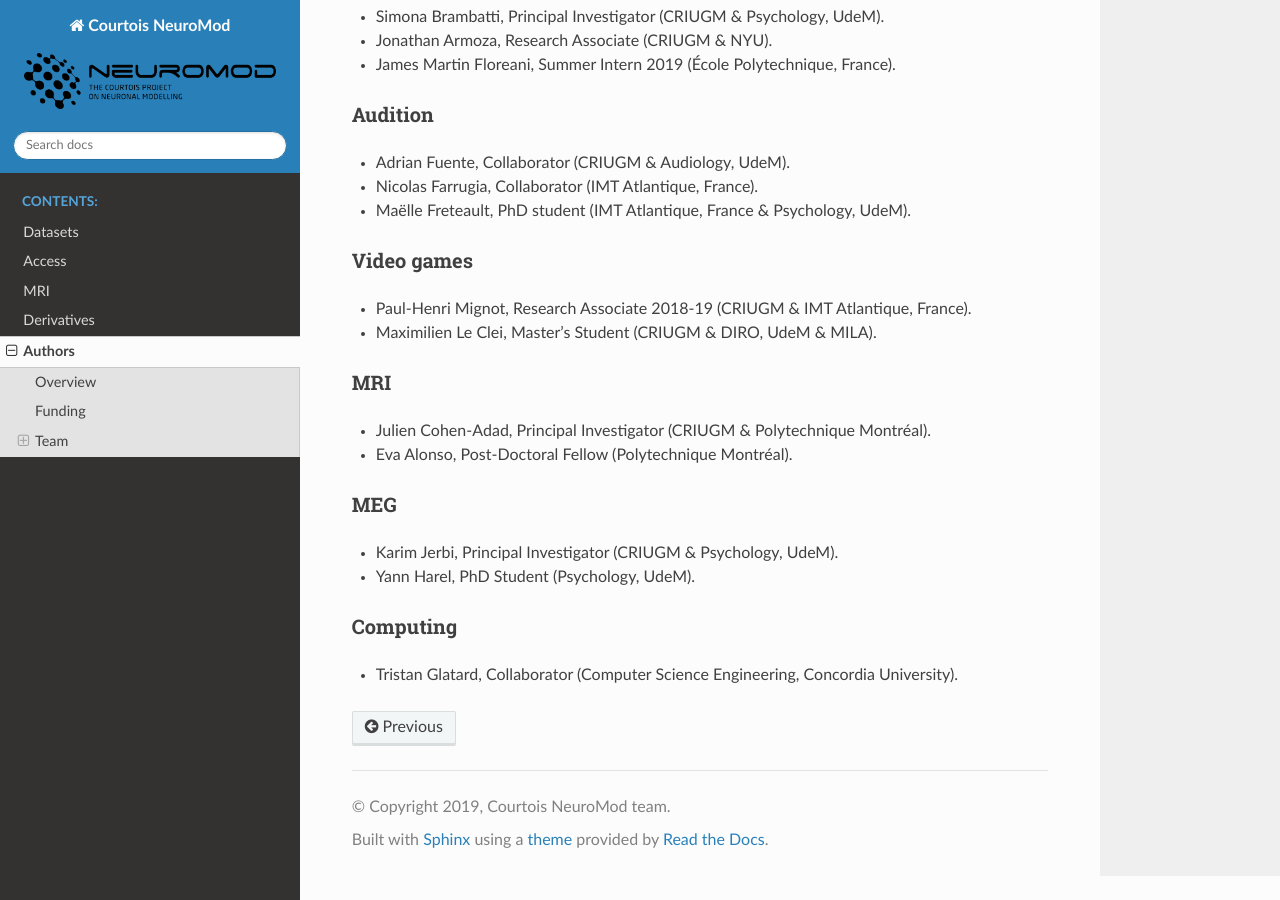
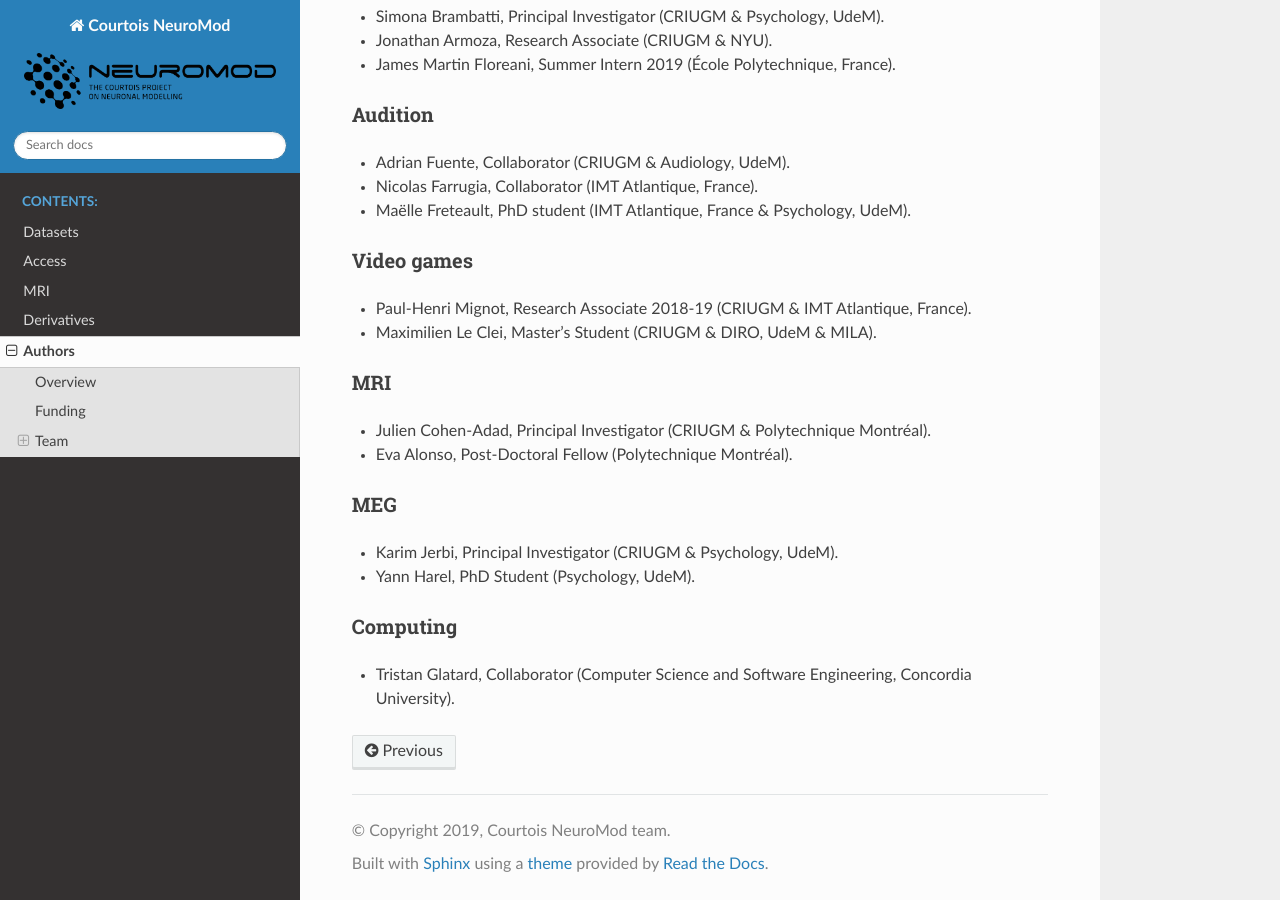
Before and after one commit to courtois-neuromod/cneuromod_docs, a Sphinx documentation site: the page built from source/AUTHORS.md, in a window 1280 px wide and 900 px high, scrolled down 1488 px. Built offline with Sphinx 7.4.7 and the Read the Docs theme 2.0.0, drawn with Linux system fonts in a browser that asks for light colours.

Commit message:
Fixed Tristan's affiliation

```diff
--- a/source/AUTHORS.md
+++ b/source/AUTHORS.md
@@ -60,4 +60,4 @@ The Courtois NeuroMod project was made possible by a 6.3M CAD (2018-23, PI Belle
  * Yann Harel, PhD Student (Psychology, UdeM).
 
 ### Computing
- * Tristan Glatard, Collaborator (Computer Science Engineering, Concordia University).
+ * Tristan Glatard, Collaborator (Computer Science and Software Engineering, Concordia University).
```
